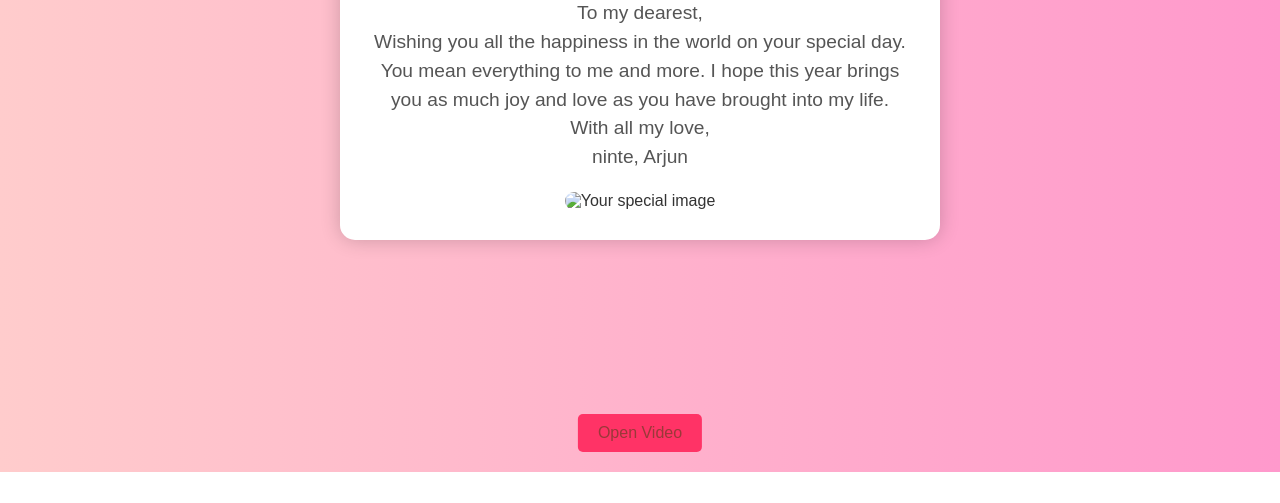
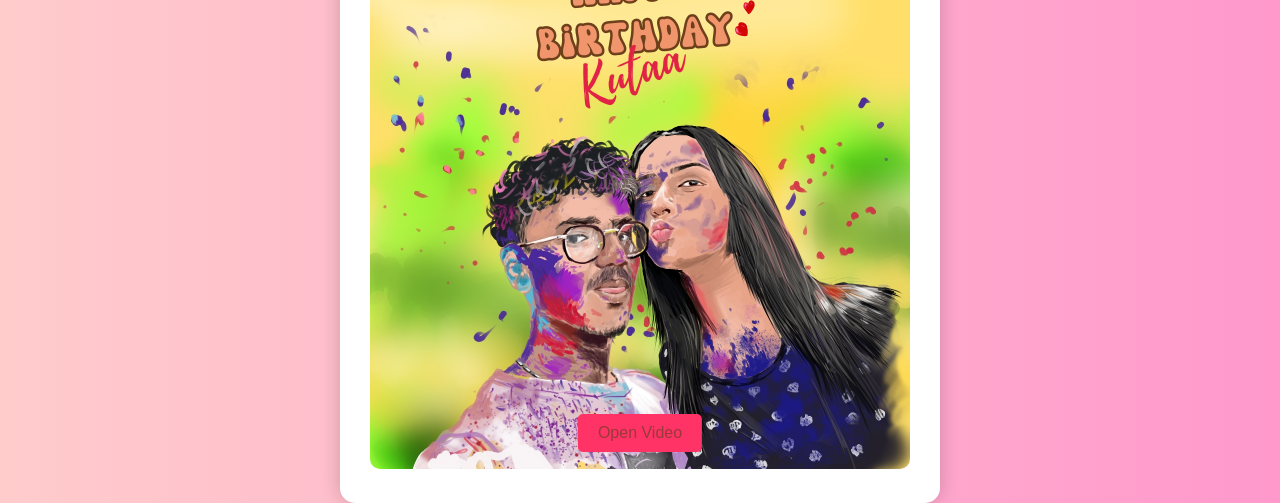
Before and after one commit to iamAJR/birthday, a plain HTML site: page index.html in a window 1280 px wide. Shown: the part 328-831 px from the top of the page. Before the commit the page ends 800 px from the top, so only its background shows below. Drawn offline with Linux system fonts and the light colour scheme.

Commit message:
Update index.html

```diff
--- a/index.html
+++ b/index.html
@@ -17,7 +17,7 @@
                 <p>ninte, Arjun</p>
             </div>
             <div class="image">
-                <img src="media/aneeta.png" alt="Your special image">
+                <img src="aneeta.png" alt="Your special image">
             </div>
 
         </div>
```
